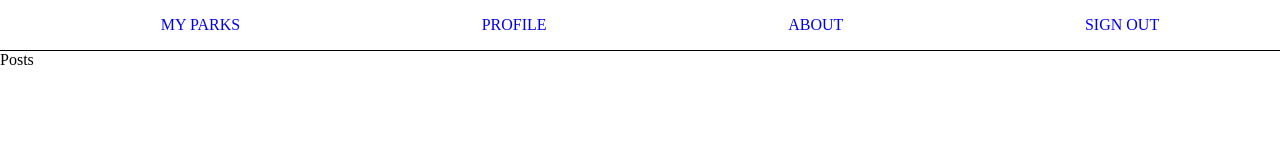
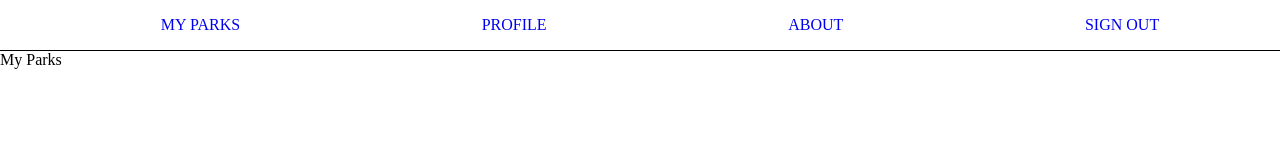
Before and after one commit to jadedrb/peace-and-serenity, a React (Create React App) app: page / in a window 1280 px wide. Shown: the top 160 px of the page. Built offline with nearby package versions, Linux system fonts and the light colour scheme.

Commit message:
testing second commit

```diff
--- a/src/components/Posts.js
+++ b/src/components/Posts.js
@@ -1,9 +1,19 @@
-import React from 'react';
+import React, { Component } from 'react';
+import { MyContext } from './Provider';
 
-function Posts() {
-  return (
-    <div>Posts</div>
-  )
+class Posts extends Component {
+  static contextType = MyContext;
+
+  constructor() {
+    super()
+    this.state = {}
+  }
+
+  render() {
+    return (
+      <div>My Parks</div>
+    )
+  }
 }
 
 export default Posts;
```
